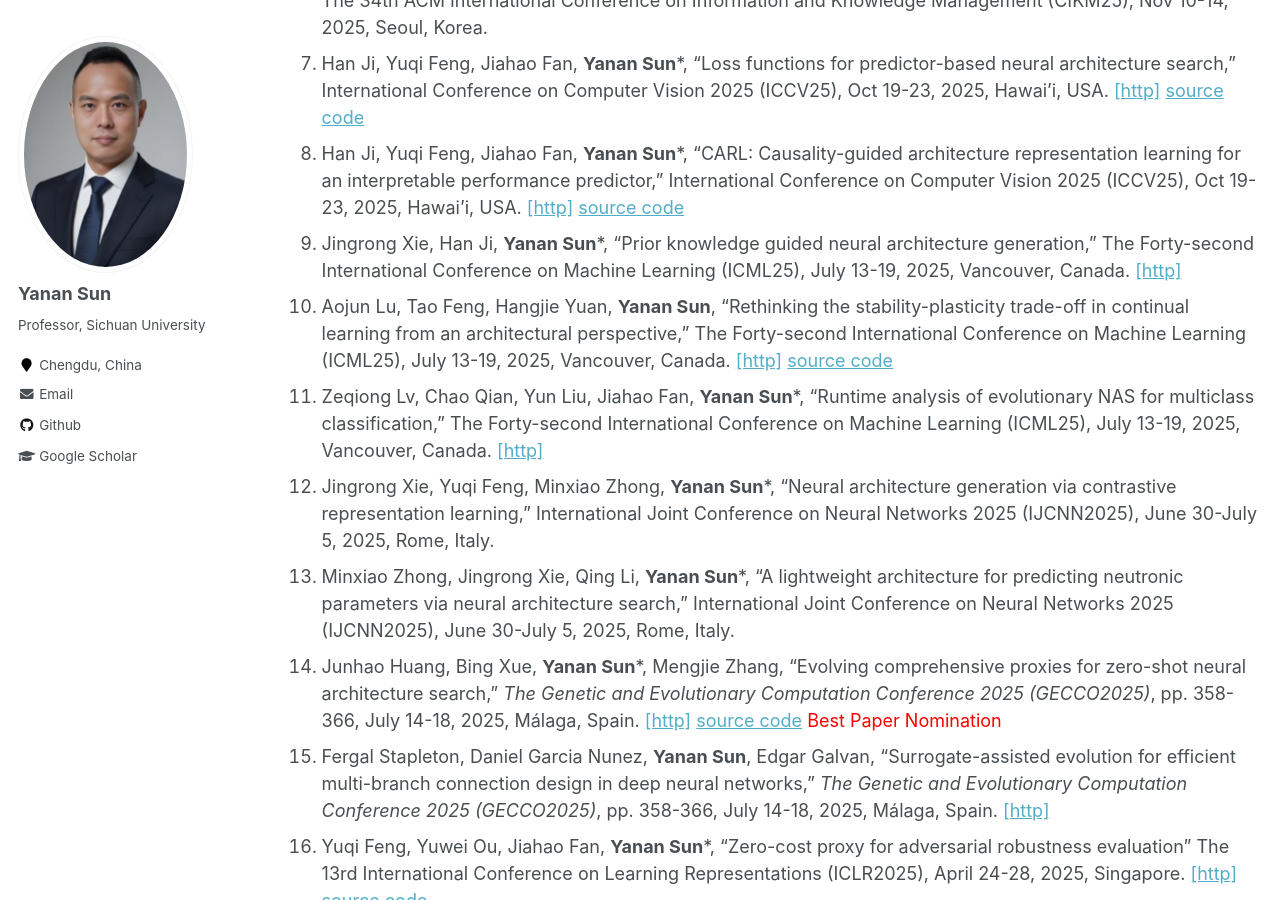
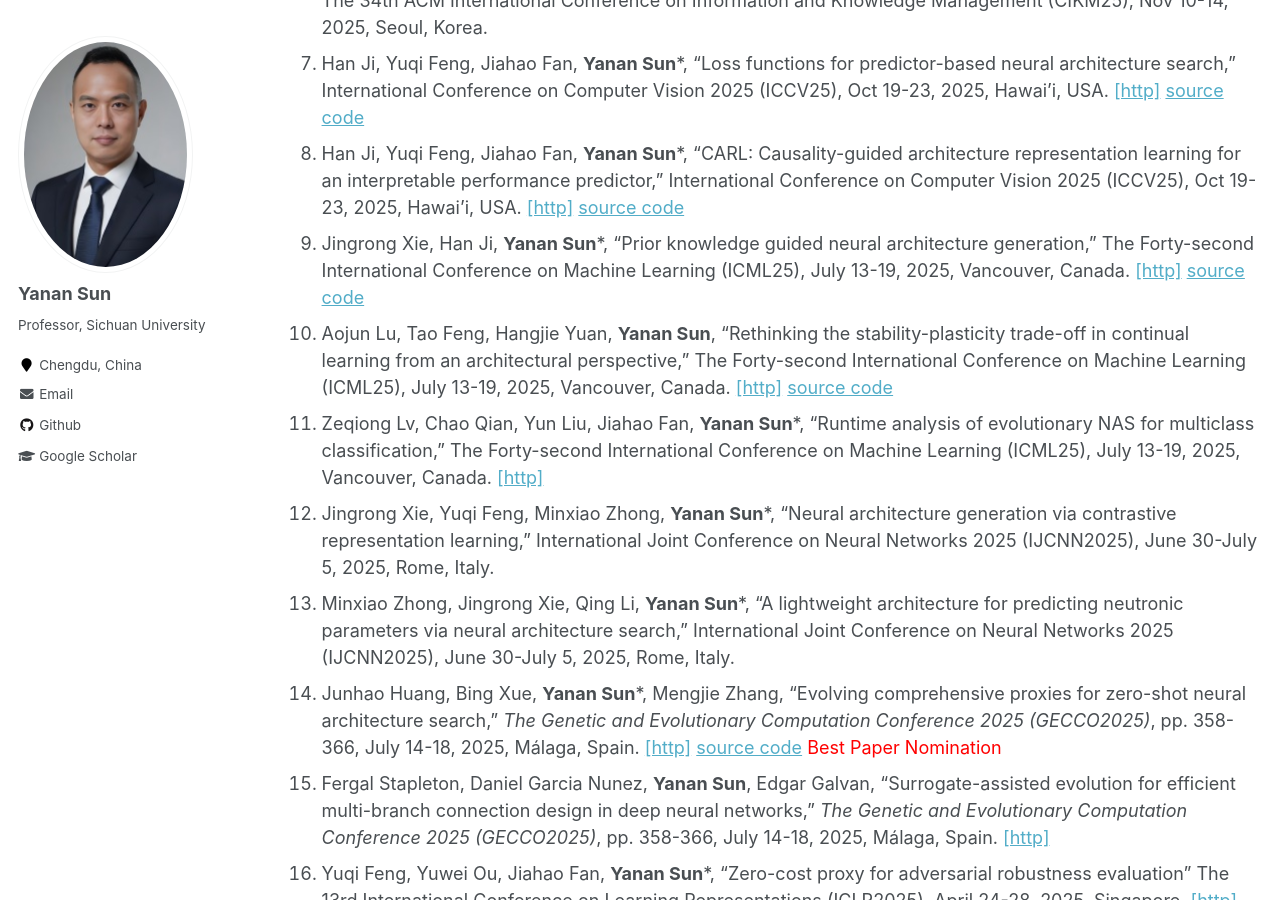
Before and after one commit to yn-sun/yn-sun.github.io, a Jekyll site: the page built from _pages/publications-c.md, in a window 1280 px wide and 900 px high, scrolled down 678 px. Built offline with Jekyll 4.4.1, drawn with Linux system fonts in a browser that asks for light colours; comment, search, counter and statistics services are not loaded.

Commit message:
Update publications-c.md

```diff
--- a/_pages/publications-c.md
+++ b/_pages/publications-c.md
@@ -14,7 +14,7 @@ author_profile: true
 6. Yuhan Pan, **Yanan Sun**, Wei Gong, "Revisiting long-tailed learning: insights from an architectural perspective," The 34th ACM International Conference on Information and Knowledge Management (CIKM25), Nov 10-14, 2025, Seoul, Korea.
 7. Han Ji, Yuqi Feng, Jiahao Fan, **Yanan Sun***, "Loss functions for predictor-based neural architecture search," International Conference on Computer Vision 2025 (ICCV25), Oct 19-23, 2025, Hawai'i, USA. [[http]](https://openaccess.thecvf.com/content/ICCV2025/papers/Ji_Loss_Functions_for_Predictor-based_Neural_Architecture_Search_ICCV_2025_paper.pdf)  [source code](https://github.com/jihan4431/PWLNAS)
 8. Han Ji, Yuqi Feng, Jiahao Fan, **Yanan Sun***, "CARL: Causality-guided architecture representation learning for an interpretable performance predictor," International Conference on Computer Vision 2025 (ICCV25), Oct 19-23, 2025, Hawai'i, USA. [[http]](https://openaccess.thecvf.com/content/ICCV2025/papers/Ji_CARL_Causality-guided_Architecture_Representation_Learning_for_an_Interpretable_Performance_Predictor_ICCV_2025_paper.pdf) [source code](https://github.com/jihan4431/CARL)
-9. Jingrong Xie, Han Ji, **Yanan Sun***, "Prior knowledge guided neural architecture generation," The Forty-second International Conference on Machine Learning (ICML25), July 13-19, 2025, Vancouver, Canada. [[http]](https://openreview.net/pdf?id=5QU8dAnLgO)
+9. Jingrong Xie, Han Ji, **Yanan Sun***, "Prior knowledge guided neural architecture generation," The Forty-second International Conference on Machine Learning (ICML25), July 13-19, 2025, Vancouver, Canada. [[http]](https://openreview.net/pdf?id=5QU8dAnLgO) [source code](https://github.com/xjr1909/PG-NAG)
 10. Aojun Lu, Tao Feng, Hangjie Yuan, **Yanan Sun**, "Rethinking the stability-plasticity trade-off in continual learning from an architectural perspective," The Forty-second International Conference on Machine Learning (ICML25), July 13-19, 2025, Vancouver, Canada. [[http]](https://openreview.net/pdf?id=yO95ALeoGw)  [source code](https://github.com/byyx666/Dual-Arch)
 11. Zeqiong Lv, Chao Qian, Yun Liu, Jiahao Fan, **Yanan Sun***, "Runtime analysis of evolutionary NAS for multiclass classification," The Forty-second International Conference on Machine Learning (ICML25), July 13-19, 2025, Vancouver, Canada. [[http]](https://openreview.net/pdf?id=biKDr4cNMQ)
 12. Jingrong Xie, Yuqi Feng, Minxiao Zhong, **Yanan Sun***, "Neural architecture generation via contrastive representation learning," International Joint Conference on Neural Networks 2025 (IJCNN2025), June 30-July 5, 2025, Rome, Italy.
```
